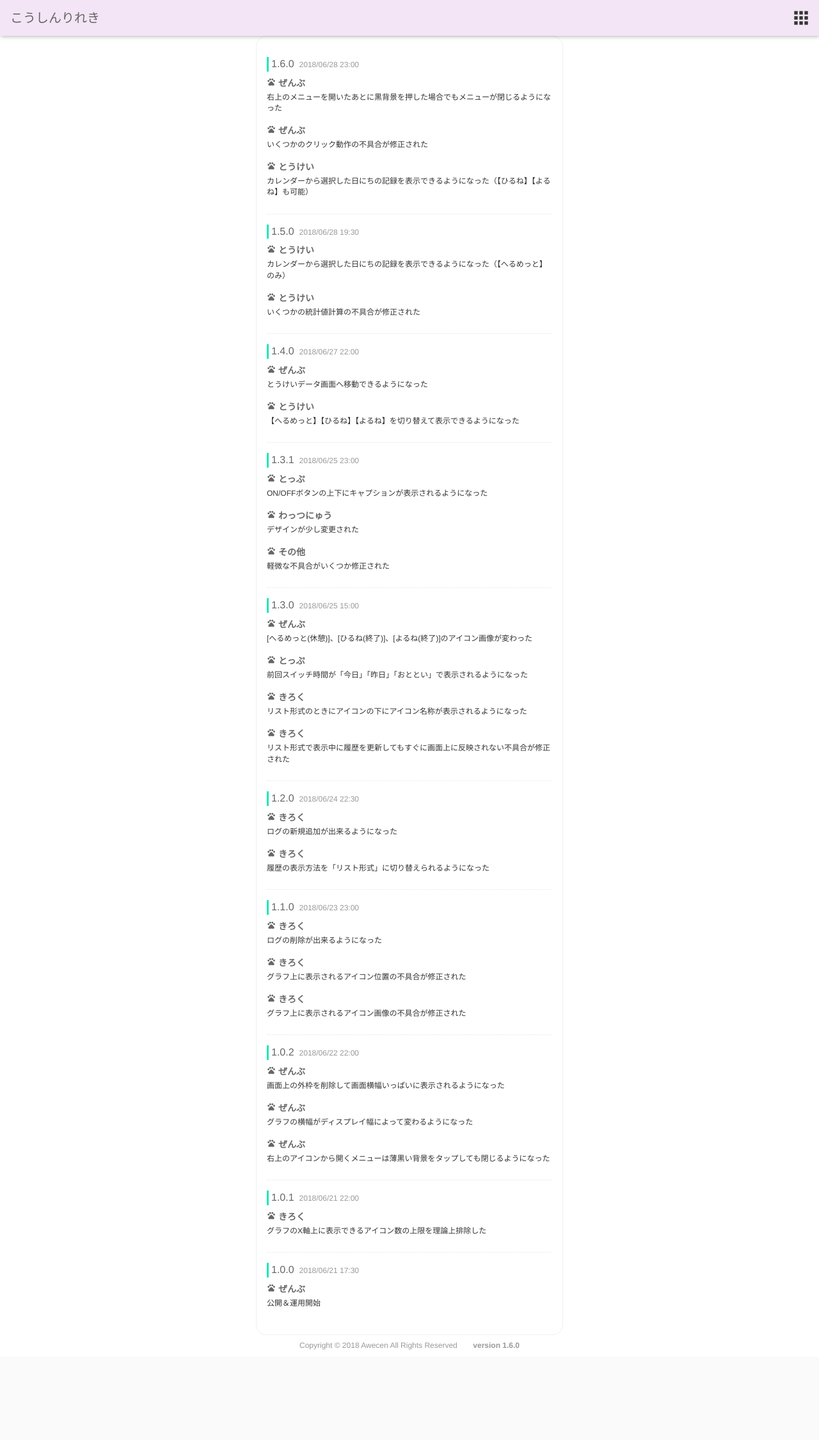
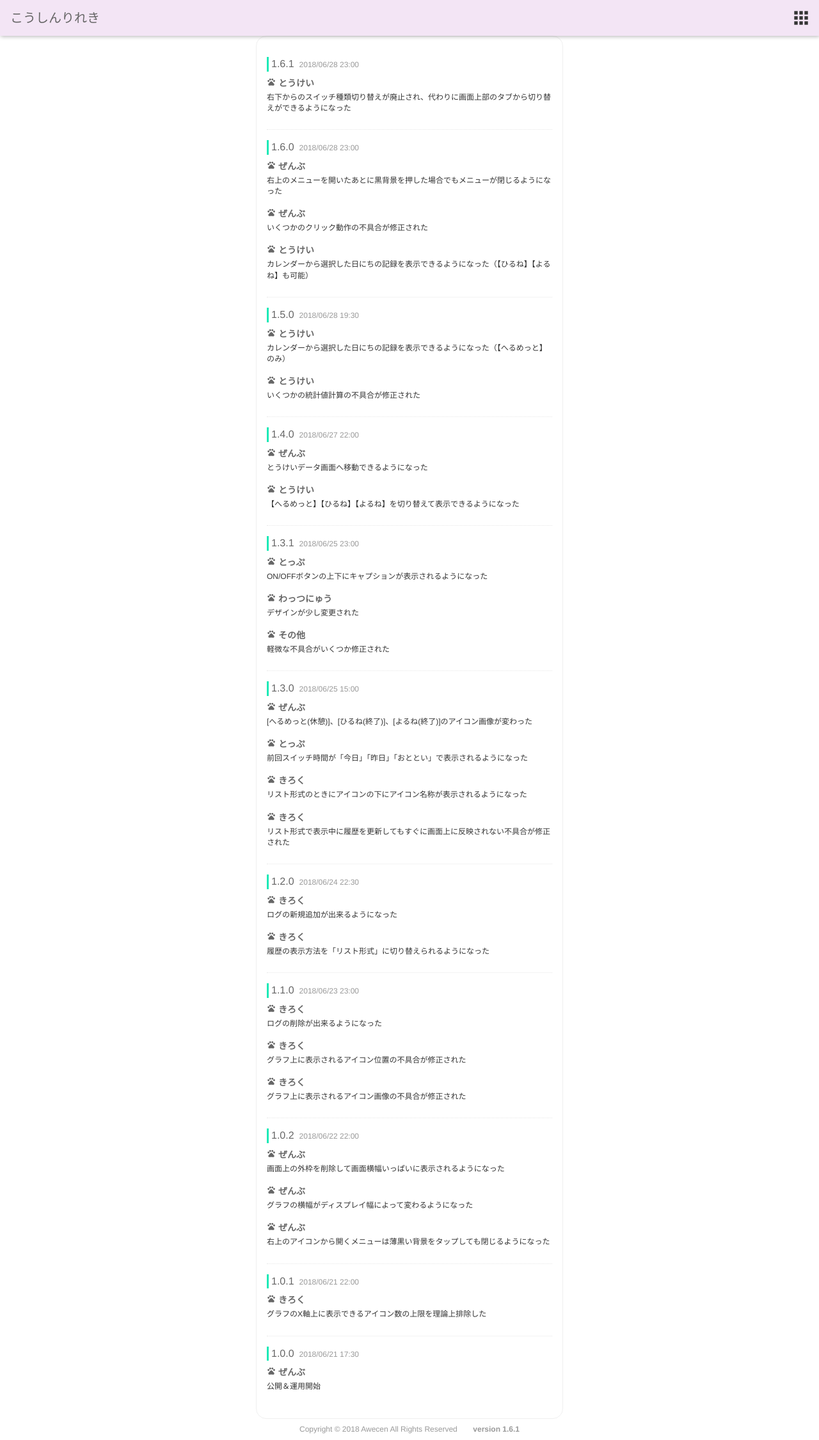
Before and after one commit to awecen/web.multi_switch, a Django app: template templates/multi_switch/whatsnew.html in a window 1280 px wide. Shown: the whole page at 64% size. Before the commit the page ends 2110 px from the top, so only its background shows below. Run offline with Django 3.2, Linux system fonts and the light colour scheme; the template is opened without the code that fills it, so the values that code supplies are empty; some libraries are stand-ins or nearby versions.

Commit message:
#000039 updated whats new

```diff
--- a/static/multi_switch/js/whatsnew.js
+++ b/static/multi_switch/js/whatsnew.js
@@ -21,6 +21,10 @@ let Whatsnew = {
      * 表示する情報を入れ込む
      */
     setInfo: function(){
+        Whatsnew.appendInfoRowElement('1.6.1', '2018/06/28 23:00', [
+            Whatsnew.createInfoObject(Whatsnew.SCREEN_NAME.STAT,
+                '右下からのスイッチ種類切り替えが廃止され、代わりに画面上部のタブから切り替えができるようになった'),
+        ]);
         Whatsnew.appendInfoRowElement('1.6.0', '2018/06/28 23:00', [
             Whatsnew.createInfoObject(Whatsnew.SCREEN_NAME.ALL,
                 '右上のメニューを開いたあとに黒背景を押した場合でもメニューが閉じるようになった'),
--- a/templates/multi_switch/base.html
+++ b/templates/multi_switch/base.html
@@ -59,7 +59,7 @@
     </div>
     <div class="signature">
         <div class="water-mark">Copyright © 2018 Awecen All Rights Reserved</div>
-        <div class="version">version 1.6.0</div>
+        <div class="version">version 1.6.1</div>
     </div>
     <!-- ロード画面 -->
     <div id="loading-overlay">
```
